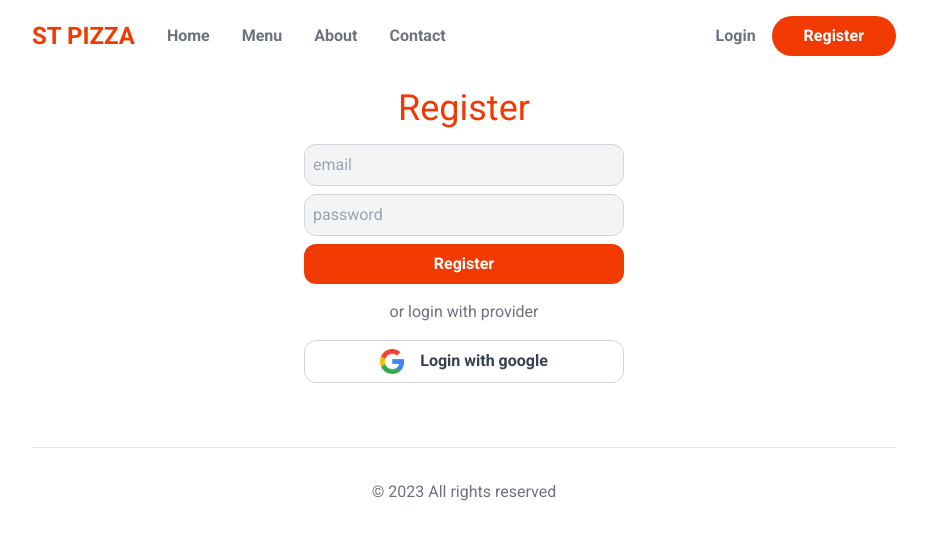
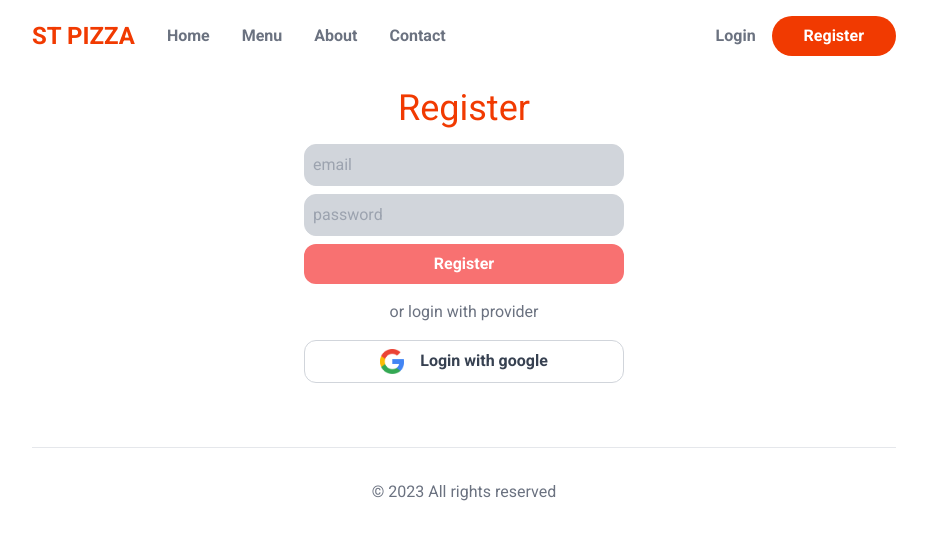
Before and after one commit to inbumbaek/food_ordering, a Next.js app: page /register in a window 1280 px wide. Shown: the top 540 px of the page, without its empty margins (176-1103 px from the left). Built offline with nearby package versions, Linux system fonts and the light colour scheme.

Commit message:
global css

```diff
--- a/jsconfig.json
+++ b/jsconfig.json
@@ -1,7 +1,5 @@
 {
   "compilerOptions": {
-    "baseUrl":".",
-    "include": ["."],
     "paths": {
       "@/*": ["./src/*"],
     }
--- a/src/app/globals.css
+++ b/src/app/globals.css
@@ -17,7 +17,7 @@ input[type="text"] {
 input[type="email"]:disabled,
 input[type="password"]:disabled,
 input[type="text"]:disabled {
-  @apply bg-gray-700;
+  @apply bg-gray-300 cursor-not-allowed;
 }
 
 button{
@@ -27,3 +27,6 @@ button{
 button[type="submit"], .submit{
   @apply border-0 bg-primary text-white;
 }
+button[type="submit"]:disabled, .submit:disabled{
+  @apply cursor-not-allowed bg-red-400;
+}
--- a/src/app/register/page.js
+++ b/src/app/register/page.js
@@ -5,7 +5,7 @@ import { useState } from "react";
 export default function RegisterPage() {
   const [email, setEmail] = useState("");
   const [password, setPassword] = useState("");
-  const [creatingUser, setCreatingUser] = useState(false);
+  const [creatingUser, setCreatingUser] = useState(true);
   const [useCreated, setUserCreated] = useState(false);
   async function handleFormSubmit(ev) {
     ev.preventDefault();
```
